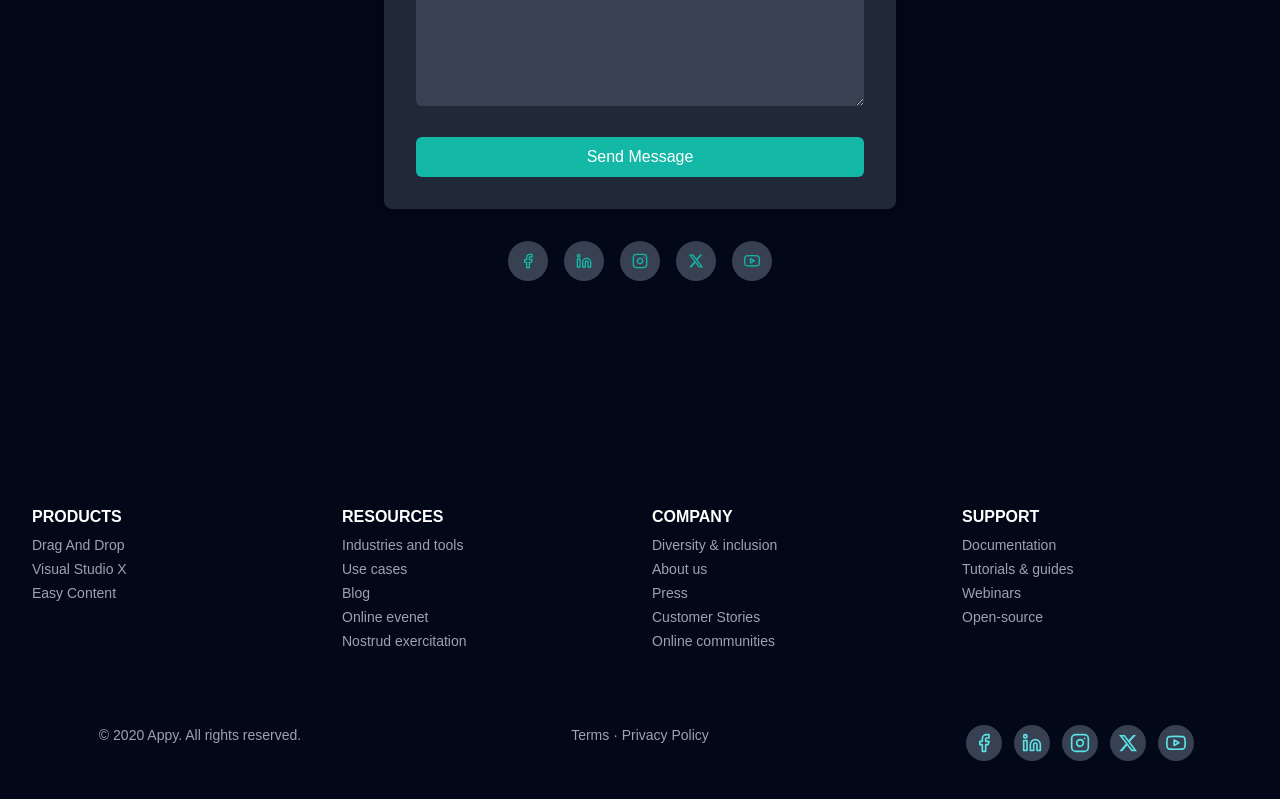
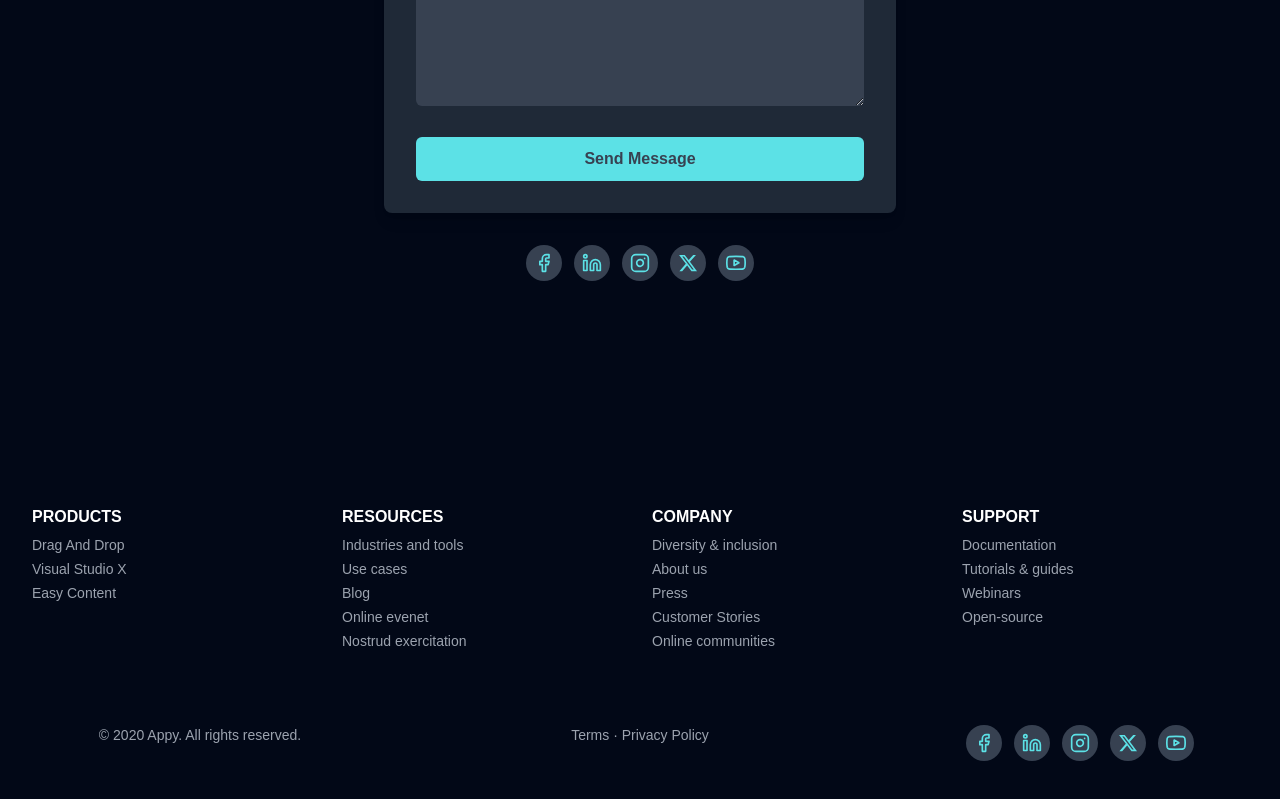
Before and after one commit to ShakthiW/standord-website, a Next.js app: page /contact-us in a window 1280 px wide. Shown: the part 1623-2422 px from the top of the page. Built offline with nearby package versions, Linux system fonts and the light colour scheme.

Commit message:
Refactor Contact Us page to use SocialIcons component; update button styling

```diff
--- a/src/app/contact-us/page.tsx
+++ b/src/app/contact-us/page.tsx
@@ -1,8 +1,7 @@
 import ContactDetailsCard from "@/components/contact-us/contact-details";
+import SocialIcons from "@/components/footer/social-icons";
 import Hero from "@/components/landing/hero/hero";
 import React from "react";
-import { FaXTwitter } from "react-icons/fa6";
-import { FiFacebook, FiInstagram, FiLinkedin, FiYoutube } from "react-icons/fi";
 
 const ContactUs = () => {
   return (
@@ -55,7 +54,7 @@ const ContactUs = () => {
               ></textarea>
             </div>
             <div>
-              <button className="w-full py-2 bg-teal-500 hover:bg-teal-600 text-white rounded-md">
+              <button className="w-full px-8 py-2 rounded-md bg-[#5ce1e6] text-gray-700 font-bold transition duration-200 hover:bg-white hover:text-gray-700 border-2 border-transparent hover:border-[#5ce1e6]">
                 Send Message
               </button>
             </div>
@@ -65,21 +64,7 @@ const ContactUs = () => {
         {/* Social Icons */}
         <div className="mt-8 flex justify-center space-x-4 w-full">
           {/* Add react-icons like FiFacebook, FiTwitter etc */}
-          <span className="bg-gray-700 p-3 rounded-full text-teal-500 hover:bg-teal-500 hover:text-white">
-            <FiFacebook />
-          </span>
-          <span className="bg-gray-700 p-3 rounded-full text-teal-500 hover:bg-teal-500 hover:text-white">
-            <FiLinkedin />
-          </span>
-          <span className="bg-gray-700 p-3 rounded-full text-teal-500 hover:bg-teal-500 hover:text-white">
-            <FiInstagram />
-          </span>
-          <span className="bg-gray-700 p-3 rounded-full text-teal-500 hover:bg-teal-500 hover:text-white">
-            <FaXTwitter />
-          </span>
-          <span className="bg-gray-700 p-3 rounded-full text-teal-500 hover:bg-teal-500 hover:text-white">
-            <FiYoutube />
-          </span>
+          <SocialIcons />
         </div>
       </section>
     </>
```
